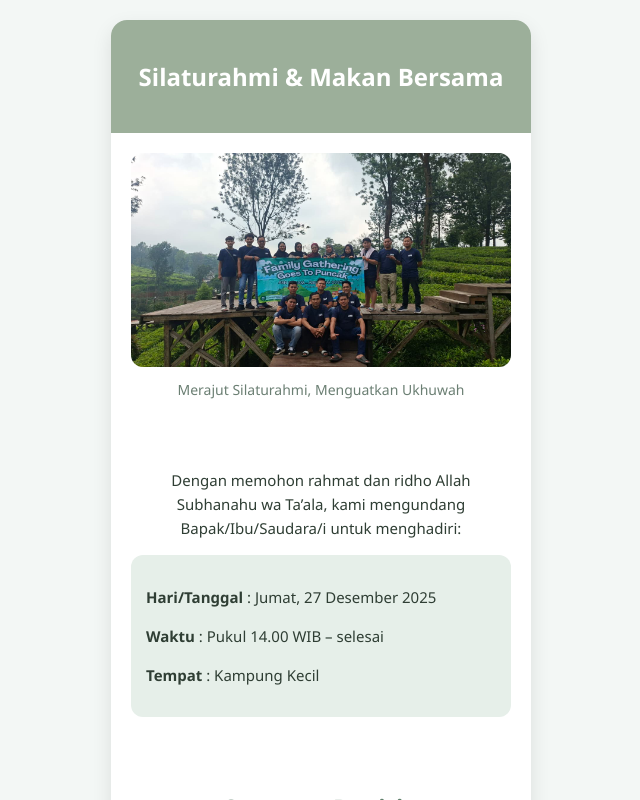
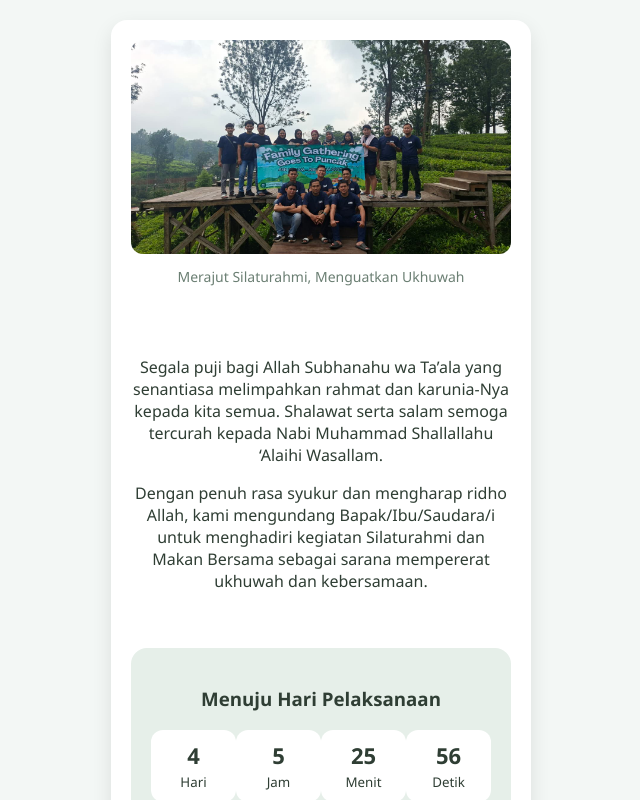
Before and after one commit to BrandonTan26/Undangan-Silaturahmi, a plain HTML site: page index.html in a window 1280 px wide. Both pictures are taken after a click on the button "OPEN UNDANGAN". Shown: the top 800 px of the page, without its empty margins (319-959 px from the left). Drawn offline with Linux system fonts and the light colour scheme.

Commit message:
Update index.html

```diff
--- a/index.html
+++ b/index.html
@@ -6,107 +6,119 @@
 <title>Undangan Silaturahmi</title>
 
 <style>
-    body {
-      margin: 0;
-      font-family: 'Segoe UI', sans-serif;
-      background-color: #f3f7f5;
-      color: #2f3e34;
+body{
+  margin:0;
+  font-family:'Segoe UI',sans-serif;
+  background:#f3f7f5;
+  color:#2f3e34;
 }
 
-    /* COVER */
-    .cover {
-      height: 100vh;
-      background-color: #9caf9a;
-      color: white;
-      display: flex;
-      flex-direction: column;
-      justify-content: center;
-      align-items: center;
-      text-align: center;
-      padding: 20px;
+/* ========== COVER ========== */
+.cover{
+  height:100vh;
+  background:linear-gradient(160deg,#9caf9a,#6f8f7b);
+  display:flex;
+  align-items:center;
+  justify-content:center;
+  text-align:center;
+  color:white;
+  padding:20px;
+}
+.cover-inner{
+  max-width:360px;
+}
+.cover h1{
+  font-size:32px;
+  line-height:1.3;
+  margin:25px 0;
+}
+.cover .ayat{
+  font-style:italic;
+  font-size:14px;
+  opacity:.95;
+}
+.cover .ayat span{
+  font-size:12px;
+  opacity:.85;
+}
+.cover .subtitle{
+  font-size:14px;
+  margin-bottom:35px;
+}
+.open-btn{
+  background:white;
+  color:#5f7f6b;
+  border:none;
+  padding:15px 40px;
+  border-radius:30px;
+  font-size:16px;
+  font-weight:bold;
+  cursor:pointer;
+  box-shadow:0 8px 20px rgba(0,0,0,.25);
 }
 
-    .cover h1 {
-      margin-bottom: 10px;
+/* ========== ISI ========== */
+#isi{
+  display:none;
 }
-
-    .cover p {
-      font-style: italic;
-      margin-bottom: 30px;
+.container{
+  max-width:420px;
+  margin:20px auto;
+  background:white;
+  border-radius:16px;
+  overflow:hidden;
+  box-shadow:0 8px 20px rgba(0,0,0,.1);
 }
-
-    .open-btn {
-      background: white;
-      color: #5f7f6b;
-      border: none;
-      padding: 14px 30px;
-      border-radius: 30px;
-      font-size: 16px;
-      cursor: pointer;
-      font-weight: bold;
-      box-shadow: 0 4px 10px rgba(0,0,0,0.2);
+section{
+  padding:20px;
+  text-align:center;
 }
-
-    /* ISI */
-    .container {
-      max-width: 420px;
-      margin: 20px auto;
-      background: #ffffff;
-      border-radius: 16px;
-      overflow: hidden;
-      box-shadow: 0 8px 20px rgba(0,0,0,0.1);
-      display: none;
+.photo img{
+  width:100%;
+  border-radius:12px;
 }
-
-    section {
-      padding: 20px;
-      text-align: center;
+.caption{
+  font-size:14px;
+  color:#6b7f73;
+  margin-top:8px;
 }
-
-    .opening {
-      background-color: #9caf9a;
-      color: white;
+.detail{
+  background:#e6efe9;
+  padding:15px;
+  border-radius:12px;
+  text-align:left;
+  font-size:14px;
 }
-
-    .photo img {
-      width: 100%;
-      border-radius: 12px;
+.countdown{
+  background:#e6efe9;
+  margin:20px;
+  padding:20px;
+  border-radius:16px;
 }
-
-    .caption {
-      margin-top: 8px;
-      font-size: 14px;
-      color: #6b7f73;
+#timer{
+  display:flex;
+  justify-content:space-between;
 }
-
-    .content p {
-      line-height: 1.6;
-      font-size: 15px;
+#timer div{
+  background:white;
+  width:22%;
+  border-radius:12px;
+  padding:10px;
 }
-
-    .detail {
-      background-color: #e6efe9;
-      padding: 15px;
-      border-radius: 12px;
-      margin: 15px 0;
-      text-align: left;
-      font-size: 14px;
+#timer span{
+  font-size:22px;
+  font-weight:bold;
+  display:block;
 }
-
-    .committee h2 {
-      color: #5f7f6b;
+.committee ul{
+  list-style:none;
+  padding:0;
+  font-size:14px;
+  line-height:1.8;
 }
-
-    .committee ul {
-      list-style: none;
-      padding: 0;
-      line-height: 1.8;
-      font-size: 14px;
-    }
-
-    .closing {
-      background-color: #f0f5f2;
-      font-size: 14px;
+.closing{
+  background:#f0f5f2;
+  font-size:14px;
 }
 </style>
 </head>
@@ -120,40 +132,74 @@
 
 <!-- COVER -->
 <div class="cover" id="cover">
-    <h1>Undangan Silaturahmi<br>dan Makan Bersama</h1>
-    <p>Assalamu’alaikum Warahmatullahi Wabarakatuh</p>
-    <button class="open-btn" onclick="openInvitation()">
+  <div class="cover-inner">
+    <p class="ayat">
+      “Dan peliharalah hubungan silaturahmi”<br>
+      <span>(QS. An-Nisa: 1)</span>
+    </p>
+
+    <h1>
+      Undangan<br>
+      Silaturahmi &<br>
+      Makan Bersama
+    </h1>
+
+    <p class="subtitle">
+      Jumat, 27 Desember 2025<br>
+      Kampung Kecil
+    </p>
+
+    <button class="open-btn" onclick="mulai()">
       OPEN UNDANGAN
     </button>
   </div>
+</div>
 
 <!-- ISI UNDANGAN -->
-  <div class="container" id="isi">
-
-    <section class="opening">
-      <h2>Silaturahmi & Makan Bersama</h2>
-    </section>
+<div id="isi">
+  <div class="container">
 
     <section class="photo">
       <img src="foto.jpg" alt="Foto Silaturahmi">
       <p class="caption">Merajut Silaturahmi, Menguatkan Ukhuwah</p>
     </section>
 
-    <section class="content">
+    <section>
       <p>
-        Dengan memohon rahmat dan ridho Allah Subhanahu wa Ta’ala,
-        kami mengundang Bapak/Ibu/Saudara/i untuk menghadiri:
+        Segala puji bagi Allah Subhanahu wa Ta’ala yang senantiasa
+        melimpahkan rahmat dan karunia-Nya kepada kita semua.
+        Shalawat serta salam semoga tercurah kepada Nabi Muhammad
+        Shallallahu ‘Alaihi Wasallam.
       </p>
 
+      <p>
+        Dengan penuh rasa syukur dan mengharap ridho Allah,
+        kami mengundang Bapak/Ibu/Saudara/i untuk menghadiri
+        kegiatan Silaturahmi dan Makan Bersama sebagai sarana
+        mempererat ukhuwah dan kebersamaan.
+      </p>
+    </section>
+
+    <section class="countdown">
+      <h3>Menuju Hari Pelaksanaan</h3>
+      <div id="timer">
+        <div><span id="days">0</span><small>Hari</small></div>
+        <div><span id="hours">0</span><small>Jam</small></div>
+        <div><span id="minutes">0</span><small>Menit</small></div>
+        <div><span id="seconds">0</span><small>Detik</small></div>
+      </div>
+    </section>
+
+    <section>
       <div class="detail">
-        <p><strong>Hari/Tanggal</strong> : Jumat, 27 Desember 2025</p>
-        <p><strong>Waktu</strong> : Pukul 14.00 WIB – selesai</p>
-        <p><strong>Tempat</strong> : Kampung Kecil</p>
+        <p><b>Hari/Tanggal</b> : Jumat, 27 Desember 2025</p>
+        <p><b>Waktu</b> : 14.00 WIB – selesai</p>
+        <p><b>Tempat</b> : Kampung Kecil</p>
       </div>
     </section>
 
     <section class="committee">
-      <h2>Susunan Panitia</h2>
+      <h3>Susunan Panitia</h3>
       <ul>
         <li>Ketua Panitia : Dewi</li>
         <li>Wakil Ketua : Dwi Febriani</li>
@@ -165,21 +211,33 @@
 
     <section class="closing">
       <p>
-        Atas perhatian dan kehadirannya kami ucapkan terima kasih.
+        Atas perhatian dan kehadiran Bapak/Ibu/Saudara/i,
+        kami ucapkan terima kasih.
       </p>
-      <p><strong>Wassalamu’alaikum Warahmatullahi Wabarakatuh</strong></p>
+      <p><b>Wassalamu’alaikum Warahmatullahi Wabarakatuh</b></p>
     </section>
 
   </div>
+</div>
 
 <script>
-    function openInvitation() {
-      document.getElementById("cover").style.display = "none";
-      document.getElementById("isi").style.display = "block";
+function mulai(){
+  document.getElementById("musik").play();
+  document.getElementById("cover").style.display="none";
+  document.getElementById("isi").style.display="block";
+}
 
-      const musik = document.getElementById("musik");
-      musik.play();
-    }
+/* COUNTDOWN */
+const targetDate = new Date("December 27, 2025 14:00:00").getTime();
+setInterval(()=>{
+  const now=new Date().getTime();
+  const d=targetDate-now;
+  if(d<0) return;
+  days.innerText=Math.floor(d/(1000*60*60*24));
+  hours.innerText=Math.floor((d%(1000*60*60*24))/(1000*60*60));
+  minutes.innerText=Math.floor((d%(1000*60*60))/(1000*60));
+  seconds.innerText=Math.floor((d%(1000*60))/1000);
+},1000);
 </script>
 
 </body>
```
Lines whose indentation alone changed are shown as unchanged.
